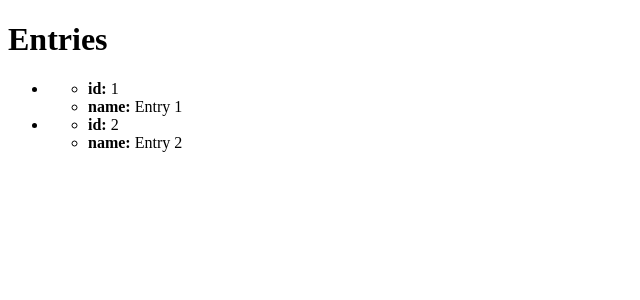
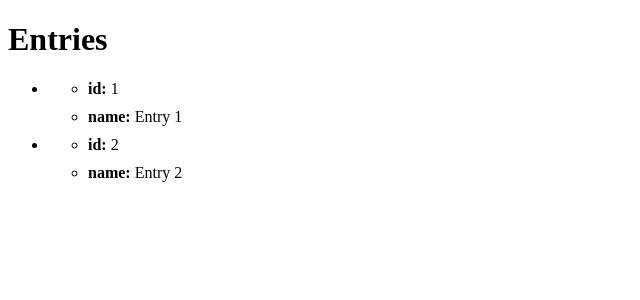
Before and after one commit to PeterPark07/IndexPage, a Flask app: page / in a window 1280 px wide. Shown: the top 300 px of the page, without its empty margins (0-640 px from the left). Run offline with Flask 3, Linux system fonts and the light colour scheme.

Commit message:
Update entries.html

```diff
--- a/templates/entries.html
+++ b/templates/entries.html
@@ -4,6 +4,12 @@
    <meta charset="UTF-8">
    <meta name="viewport" content="width=device-width, initial-scale=1.0">
    <title>Entries</title>
+   <style>
+       /* Add some margin or padding to separate entries */
+       li {
+           margin-bottom: 10px;
+       }
+   </style>
 </head>
 <body>
    <h1>Entries</h1>
```
